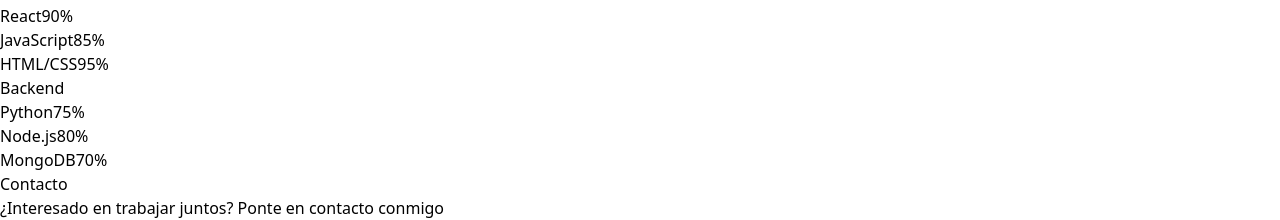
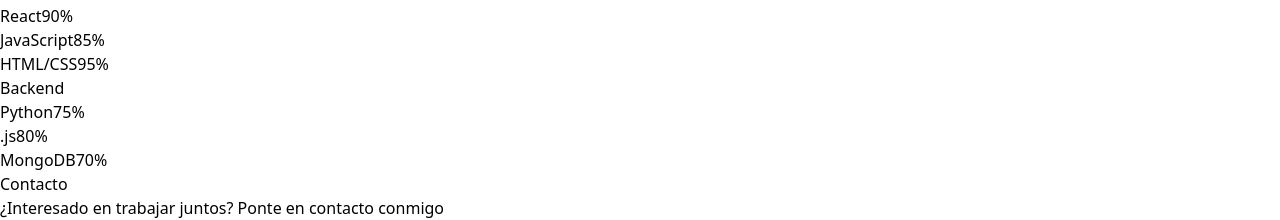
Before and after one commit to Nico3246/mi-portafolio, a React (Vite) app: page / in a window 1280 px wide. Shown: the part 6964-7184 px from the top of the page. Built offline with nearby package versions, Linux system fonts and the light colour scheme; no server answers.

Commit message:
Update App.jsx

```diff
--- a/src/App.jsx
+++ b/src/App.jsx
@@ -255,7 +255,7 @@
                   <div className="w-full bg-gray-200 rounded-full h-2"><div className="bg-green-500 h-2 rounded-full" style={{width:'90%'}}></div></div>
                 </div>
                 <div>
-                  <div className="flex justify-between mb-1"><span className="font-medium">Node.js</span><span>80%</span></div>
+                  <div className="flex justify-between mb-1"><span className="font-medium">.js</span><span>80%</span></div>
                   <div className="w-full bg-gray-200 rounded-full h-2"><div className="bg-green-500 h-2 rounded-full" style={{width:'75%'}}></div></div>
                 </div>
                 <div>
```
